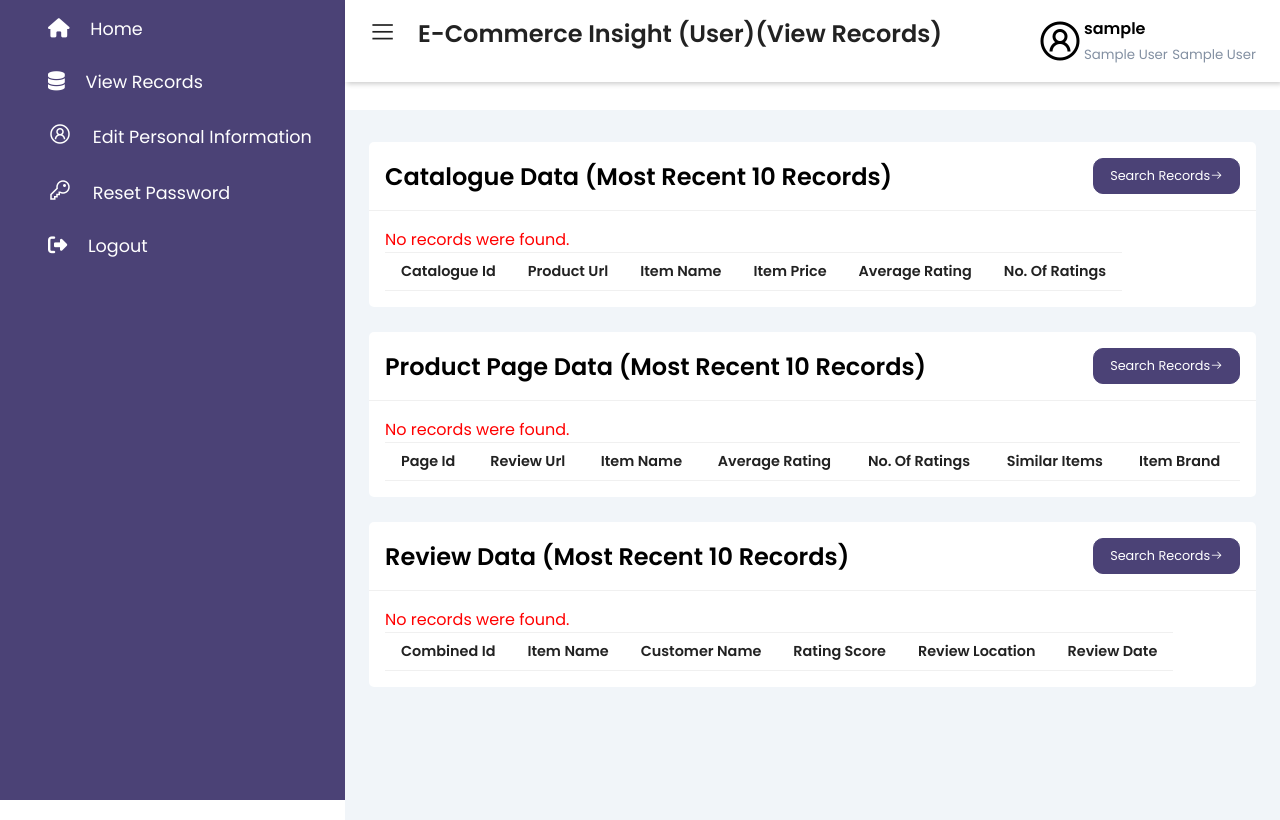
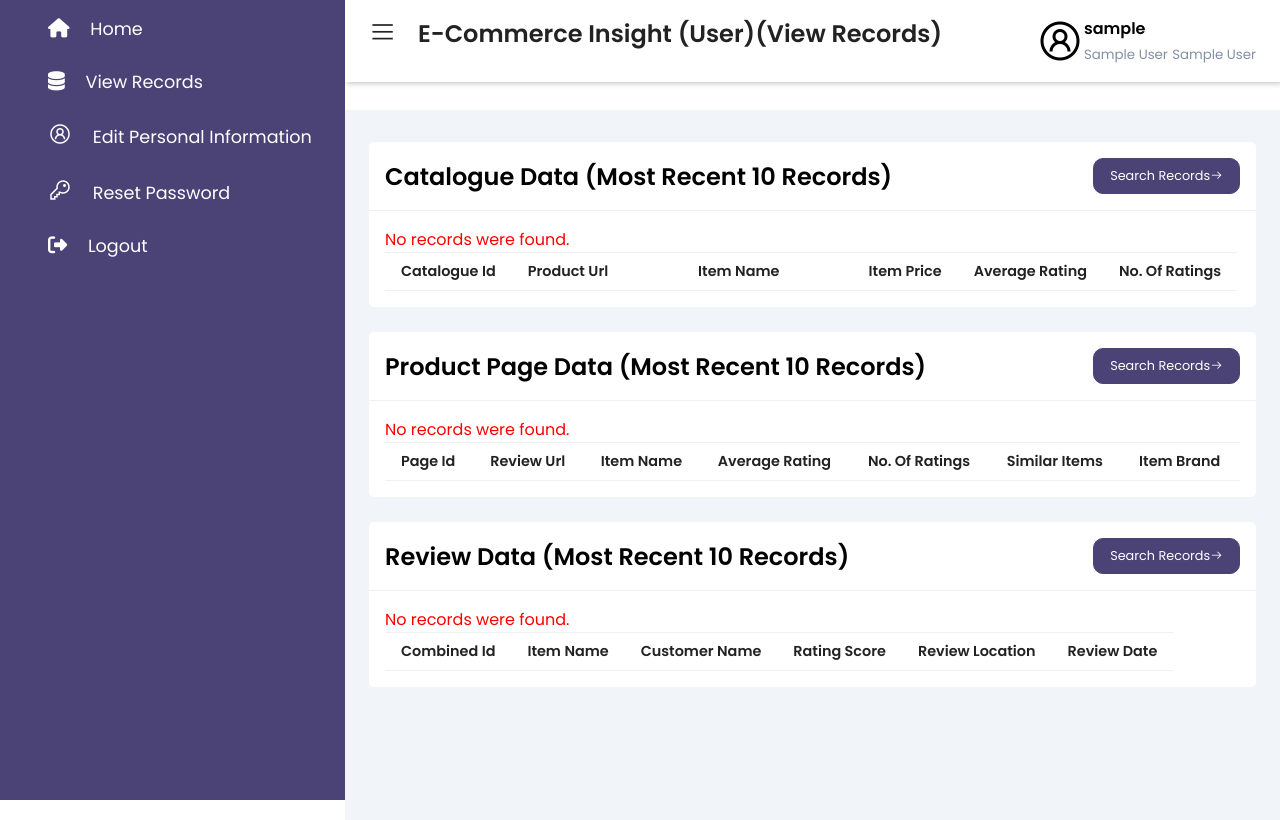
Before and after one commit to Arykelic/FYP-Project, a PHP site: page /WebApp/userviewrecords.php in a window 1280 px wide. Run offline with PHP 8.4, Linux system fonts and the light colour scheme; the visitor is signed in with stand-in values (Sample User, id 1); data that the repository does not hold is empty; some libraries are stand-ins or nearby versions.

Commit message:
testing the integration and final production phase

```diff
--- a/WebApp/userviewrecords.php
+++ b/WebApp/userviewrecords.php
@@ -88,13 +88,13 @@ include "PageDataConfig.php"
 
         <div class="card-body" width="100%">
           <!-- <div class="table-responsive"> -->
-          <div class="table-responsive" style="text-align:left;" width="100%" cellspacing="0">
+          <div class="table table-bordered table-striped" style="text-align:left;" width="100%" cellspacing="0">
             <table>
               <thead>
                 <tr>
                   <td>Catalogue Id</td>
-                  <td>Product Url</td>
-                  <td>Item Name</td>
+                  <td width="20%">Product Url</td>
+                  <td width="20%">Item Name</td>
                   <td>Item Price</td>
                   <td>Average Rating</td>
                   <td>No. Of Ratings</td>
@@ -145,7 +145,7 @@ include "PageDataConfig.php"
 
         <div class="card-body" width="100%">
           <!-- <div class="table-responsive"> -->
-          <div class="table-responsive" style="text-align:left;" width="100%" cellspacing="0">
+          <div class="table table-bordered table-striped" style="text-align:left;" width="100%" cellspacing="0">
             <table width="100%">
               <thead>
                 <tr>
```
